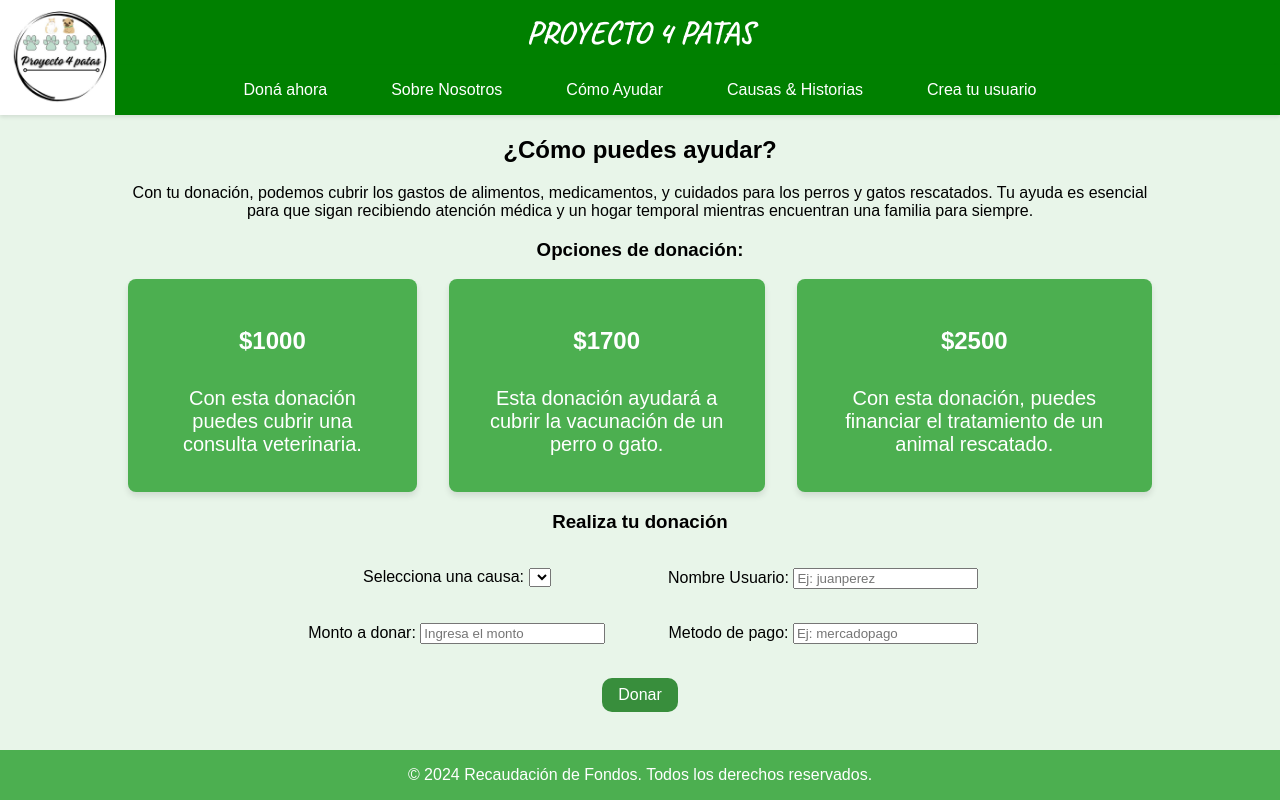
After one commit to Grupo-4-IDS/Proyecto-final-IDS, a Python web app: template templates/donaciones.html in a window 1280 px wide. The commit adds this page. Run offline with Jinja, Linux system fonts and the light colour scheme; the template is opened without the code that fills it, so the values that code supplies are empty.

Commit message:
carpetas static y templates + modificaciones scripts

```diff
--- a/styles.css
+++ b/static/styles.css
@@ -389,3 +389,18 @@ footer p {
     padding:0.25rem 0.5rem;
     border-radius: 10px;
 }
+
+.form-container {
+    display: none;
+    margin: 20px auto;
+    padding: 20px;
+    border: 1px solid #ddd;
+    box-shadow: 0 4px 8px rgba(0,0,0,0.1);
+}
+.input-container {
+    display: grid;
+    grid-template-columns: 1fr 1fr;
+    margin:0 auto;
+    width:70%;
+    gap: 1rem;
+}
--- /dev/null
+++ b/templates/donaciones.html
@@ -0,0 +1,138 @@
+<!DOCTYPE html>
+<html lang="en">
+<head>
+    <meta charset="UTF-8">
+    <meta name="viewport" content="width=device-width, initial-scale=1.0">
+    <link href="https://fonts.googleapis.com/css2?family=Caveat:wght@700&display=swap" rel="stylesheet">
+    <title>Proyecto 4 Patas</title>
+    <link rel="stylesheet" href="{{ url_for('static', filename='styles.css') }}" />
+</head>
+<body>
+    <header>
+        <div class="header-container">
+            <img src="{{ url_for('static', filename='logo.jpg') }}" alt="Logo" class="logo">
+            <a href="/">
+                <h1>Proyecto 4 Patas</h1>
+            </a>
+        </div>
+        <nav class="navbar">
+            <ul>
+                <li><a href="donaciones.html">Doná ahora</a></li>
+                <li><a href="/#proyecto">Sobre Nosotros</a></li>
+                <li><a href="/#como-ayudar">Cómo Ayudar</a></li>
+                <li><a href="causas.html">Causas & Historias</a></li>
+                <li><a href="usuarios.html">Crea tu usuario</a></li>
+            </ul>
+        </nav>
+    </header>
+    <main>
+        <section class="donar-section">
+            <h2>¿Cómo puedes ayudar?</h2>
+            <p>Con tu donación, podemos cubrir los gastos de alimentos, medicamentos, y cuidados para los perros y gatos rescatados. Tu ayuda es esencial para que sigan recibiendo atención médica y un hogar temporal mientras encuentran una familia para siempre.</p>
+            <h3>Opciones de donación:</h3>
+            <div class="donation-options">
+                <div class="donation-card">
+                    <h4>$1000</h4>
+                    <p>Con esta donación puedes cubrir una consulta veterinaria.</p>
+                </div>
+                <div class="donation-card">
+                    <h4>$1700</h4>
+                    <p>Esta donación ayudará a cubrir la vacunación de un perro o gato.</p>
+                </div>
+                <div class="donation-card">
+                    <h4>$2500</h4>
+                    <p>Con esta donación, puedes financiar el tratamiento de un animal rescatado.</p>
+                </div>
+            </div>
+            <section class="donation-form">
+                <h3>Realiza tu donación</h3>
+                <form id="donacion-form">
+                    <div class="input-container">
+                        <div>
+                            <label for="causa">Selecciona una causa:</label>
+                            <select id="causa" name="causa" required></select><br><br>
+                        </div>
+                        <div>
+                            <label for="usuario">Nombre Usuario:</label>
+                            <input type="text" id="usuario" name="usuario" min="1" placeholder="Ej: juanperez" required><br><br>
+                        </div>
+                        <div>
+                            <label for="monto">Monto a donar:</label>
+                            <input type="number" id="monto" name="monto" min="1" placeholder="Ingresa el monto" required><br><br>
+                        </div>
+                        <div>
+                            <label for="forma_pago">Metodo de pago:</label>
+                            <input type="text" id="forma_pago" name="forma_pago" min="1" placeholder="Ej: mercadopago" required><br><br>
+                        </div>
+                    </div>
+                    <button type="submit" class="button">Donar</button>
+                </form>
+            </section>
+        </section>
+    </main>
+    <footer>
+        <p>&copy; 2024 Recaudación de Fondos. Todos los derechos reservados.</p>
+    </footer>
+    <script>
+        async function cargarCausas() {
+            const response = await fetch('/causas');
+            if (response.ok) {
+                const causas = await response.json();
+                const selectCausa = document.getElementById('causa');
+                causas.forEach(causa => {
+                    const option = document.createElement('option');
+                    option.value = causa.id;
+                    option.textContent = causa.descripcion;
+                    selectCausa.appendChild(option);
+                });
+            } else {
+                console.error("Error al cargar las causas.");
+            }
+        }
+
+        document.getElementById('donacion-form').addEventListener('submit', async function (e) {
+            e.preventDefault();
+
+            const nombreUsuario = document.getElementById('usuario').value;
+            const id_causa = document.getElementById('causa').value;
+            const monto = document.getElementById('monto').value;
+            const forma_pago = document.getElementById('forma_pago').value;
+
+            try {
+                const responseUsuario = await fetch(`/usuarios?usuario=${nombreUsuario}`);
+                if (!responseUsuario.ok) {
+                    throw new Error("Usuario no encontrado");
+                }
+                const usuarioData = await responseUsuario.json();
+                const id_usuario = usuarioData.id;
+
+                const responseDonacion = await fetch('/donaciones', {
+                    method: 'POST',
+                    headers: {
+                        'Content-Type': 'application/json'
+                    },
+                    body: JSON.stringify({
+                        id_causa: parseInt(id_causa),
+                        id_usuario: parseInt(id_usuario),
+                        monto: parseFloat(monto),
+                        forma_pago: forma_pago
+                    })
+                });
+
+                if (responseDonacion.ok) {
+                    alert('Donación realizada con éxito');
+                    document.getElementById('donacion-form').reset();
+                } else {
+                    const result = await responseDonacion.json();
+                    alert('Error: ' + result.error);
+                }
+            } catch (error) {
+                console.error('Error al registrar la donación:', error);
+                alert('Hubo un problema al realizar la donación. ' + error.message);
+            }
+        });
+
+        window.onload = cargarCausas;
+    </script>
+</body>
+</html>
```
Also changed, not shown: causas.html (deleted, +0 -58 lines), donaciones.html (deleted, +0 -73 lines), templates/causas.html (added, +92 -0 lines), templates/usuarios.html (renamed from usuarios.html, +39 -1 lines), static/logo.jpg (renamed from logo.jpg), static/luna.jpg (renamed from luna.jpg), static/max.jpg (renamed from max.jpg), templates/error.html (line endings or trailing spaces), templates/index.html (renamed from index.html), 2 other files.
